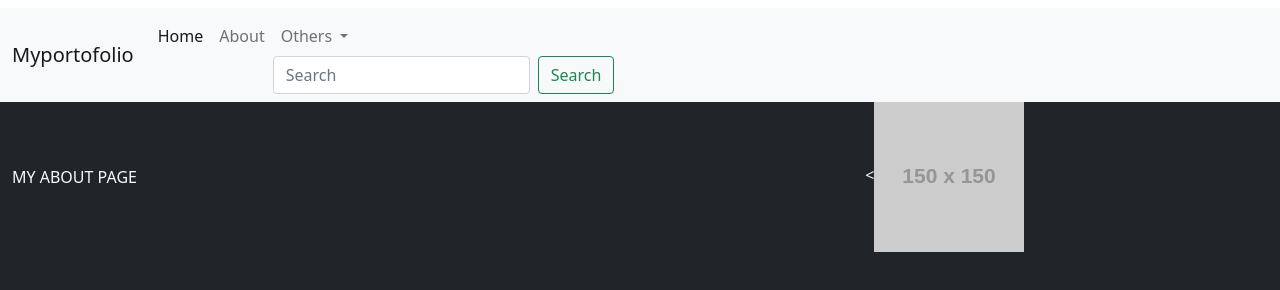
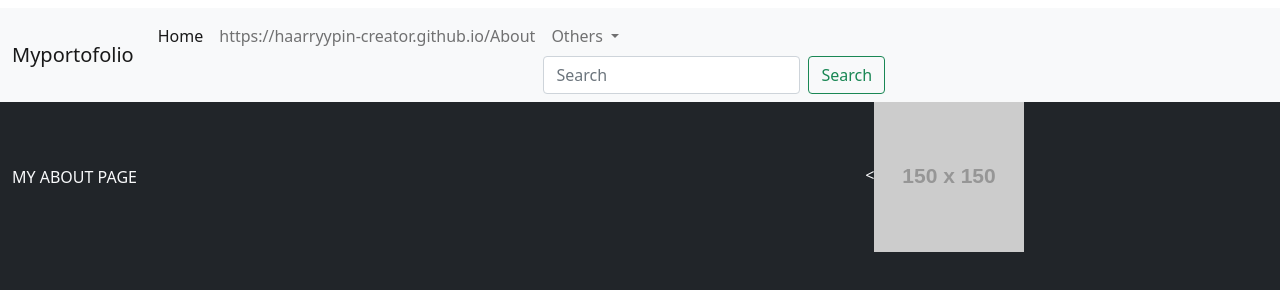
Before and after one commit to haarryypin-creator/My-portofolio, a plain HTML site: page About/About.html in a window 1280 px wide. Drawn offline with nearby package versions, Linux system fonts and the light colour scheme; placeholder pictures from the web are drawn by us.

Commit message:
About.html

```diff
--- a/About/About.html
+++ b/About/About.html
@@ -21,7 +21,7 @@
           <a class="nav-link active" aria-current="page" href="/index.html">Home</a>
         </li>
         <li class="nav-item">
-          <a class="nav-link" href="/About">About</a>
+          <a class="nav-link" href="/About">https://haarryypin-creator.github.io/About</a>
         </li>
         <li class="nav-item dropdown">
           <a class="nav-link dropdown-toggle" href="/" id="navbarDropdown" role="button" data-bs-toggle="dropdown" aria-expanded="false">
```
